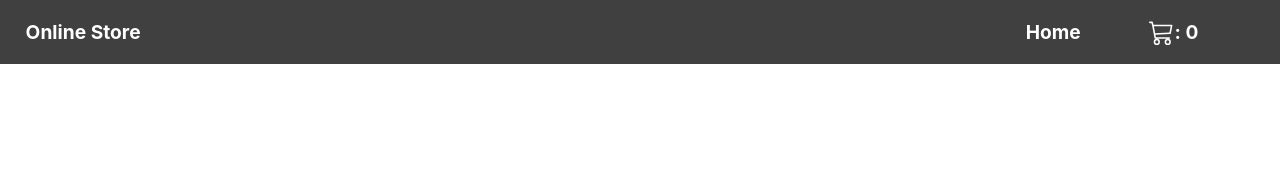
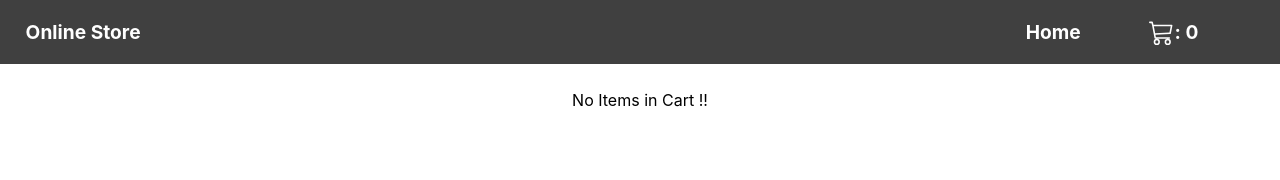
Before and after one commit to Amansingh293/E-commerce, a React (Create React App) app: page /Cart in a window 1280 px wide. Shown: the top 180 px of the page. Built offline with nearby package versions, Linux system fonts and the light colour scheme.

Commit message:
cart empty array handle

```diff
--- a/src/components/Cart.js
+++ b/src/components/Cart.js
@@ -16,7 +16,7 @@ function Cart() {
     return (
         <div className='cartContainer'>
 
-            {cartItems.map((product) => (
+            { cartItems.length === 0 ? <div>No Items in Cart !!</div> : cartItems.map((product) => (
                 <div key={product.id} className='cartItem'>
                     <img src={product.image} className='cartItemImage'></img>
                     <h3 className='cartTitle'>{product.title}</h3>
```
